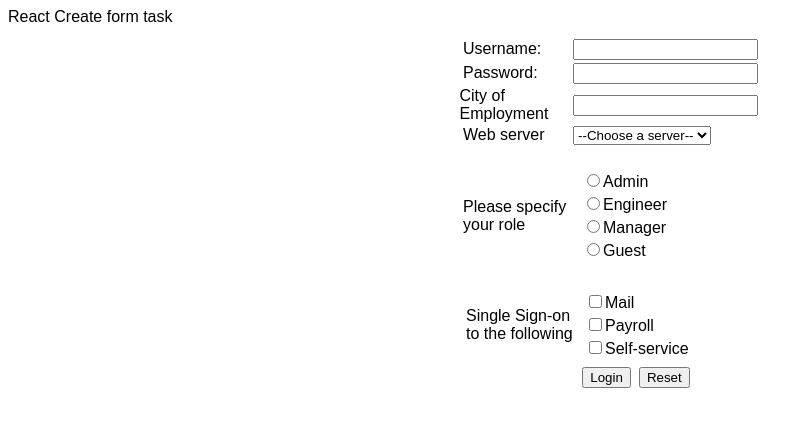
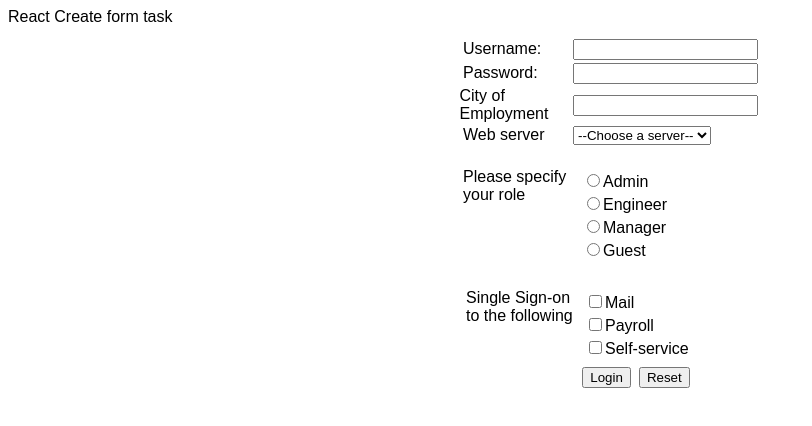
Before and after one commit to Prathamesh-Kulkarni01/frontend, a React (Create React App) app in the folder form/: page / in a window 1280 px wide. Shown: the top 426 px of the page, without its empty margins (0-812 px from the left). Built offline with nearby package versions, Linux system fonts and the light colour scheme.

Commit message:
Bugs updated

```diff
--- a/form/public/index.html
+++ b/form/public/index.html
@@ -9,7 +9,7 @@
       manifest.json provides metadata used when your web app is added to the
       homescreen on Android. See https://developers.google.com/web/fundamentals/engage-and-retain/web-app-manifest/
     -->
-	<link rel="manifest" href="%PUBLIC_URL%/manifest.json">
+	<!-- <link rel="manifest" href="%PUBLIC_URL%/manifest.json"> -->
 	<link rel="shortcut icon" href="%PUBLIC_URL%/favicon.ico">
 	<!--
       Notice the use of %PUBLIC_URL% in the tags above.
@@ -20,7 +20,7 @@
       work correctly both with client-side routing and a non-root public URL.
       Learn how to configure a non-root public URL by running `npm run build`.
     -->
-	<title>React App</title>
+	<title>Form App</title>
 </head>
 
 <body>
--- a/form/src/App.js
+++ b/form/src/App.js
@@ -68,9 +68,9 @@ export default function App() {
       <form>
         <div className="main">
           <div>
-            <lable className="lable" htmlFor="#Username">
+            <label className="lable" htmlFor="#Username">
               Username:{" "}
-            </lable>
+            </label>
             <input
               id="Username"
               type="text"
@@ -93,9 +93,9 @@ export default function App() {
             )}
           </div>
           <div>
-            <lable className="lable" htmlFor="#password">
+            <label className="lable" htmlFor="#password">
               Password:{" "}
-            </lable>
+            </label>
             <input
               id="password"
               type="password"
@@ -124,7 +124,7 @@ export default function App() {
               alignItems: "center",
             }}
           >
-            <lable className="lable">City of Employment </lable>
+            <label className="lable">City of Employment </label>
             <div>
               <input
                 id="city"
@@ -136,7 +136,7 @@ export default function App() {
             </div>
           </div>
           <div>
-            <lable htmlFor="#web_server">Web server</lable>
+            <label htmlFor="#web_server">Web server</label>
             <select
               id="web_server"
               onChange={(e) =>
@@ -155,7 +155,7 @@ export default function App() {
             onChange={(e) => setFormData({ ...formData, role: e.target.value })}
           >
             <div className="radio_lable">
-              <lable>Please specify your role</lable>
+              <label>Please specify your role</label>
             </div>
             <div className="radio_group">
               {radioList.map((val) => {
@@ -163,11 +163,11 @@ export default function App() {
                   <div key={val} className="radio_btn">
                     <input
                       type="radio"
-                      id="Engineer"
+                      id={`${val}`}
                       value={val}
                       name="role"
                     ></input>
-                    <lable htmlFor="#Engineer">{val}</lable>
+                    <label htmlFor={`#${val}`}>{val}</label>
                   </div>
                 );
               })}
@@ -176,7 +176,7 @@ export default function App() {
 
           <div style={{ marginTop: " 10px" }} className="radio_wrapper">
             <div className="radio_lable">
-              <lable>Single Sign-on to the following</lable>
+              <label>Single Sign-on to the following</label>
             </div>
             <div className="radio_group">
               {checkList.map((val) => {
@@ -189,7 +189,7 @@ export default function App() {
                       name="role"
                       onChange={handleCheck}
                     ></input>
-                    <lable htmlFor={`#${val}`}>{val}</lable>
+                    <label htmlFor={`#${val}`}>{val}</label>
                   </div>
                 );
               })}
--- a/form/src/styles.css
+++ b/form/src/styles.css
@@ -12,7 +12,7 @@ form {
 .main div {
   margin: 3px;
 }
-lable {
+label {
   display: inline-block;
   width: 110px;
 
```
